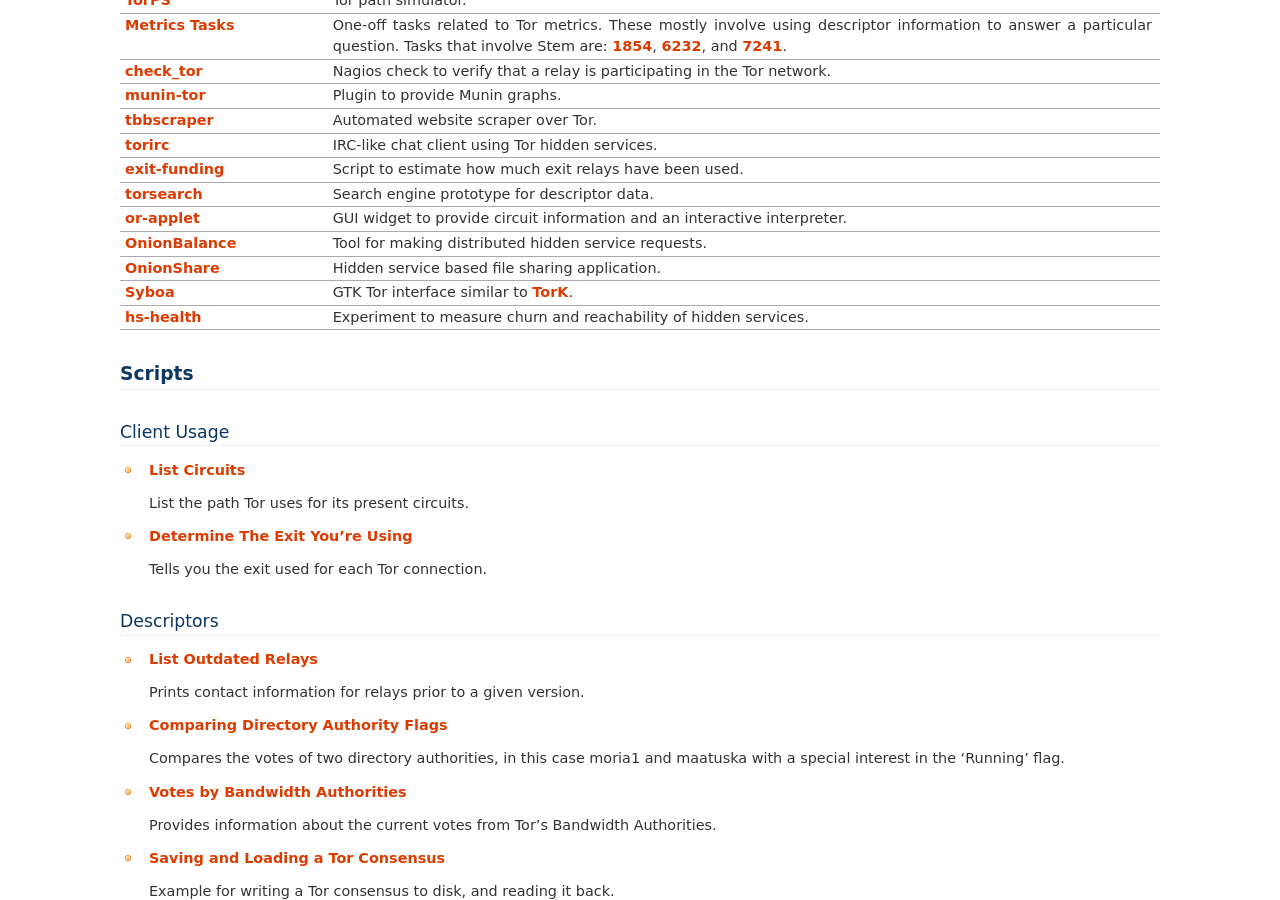
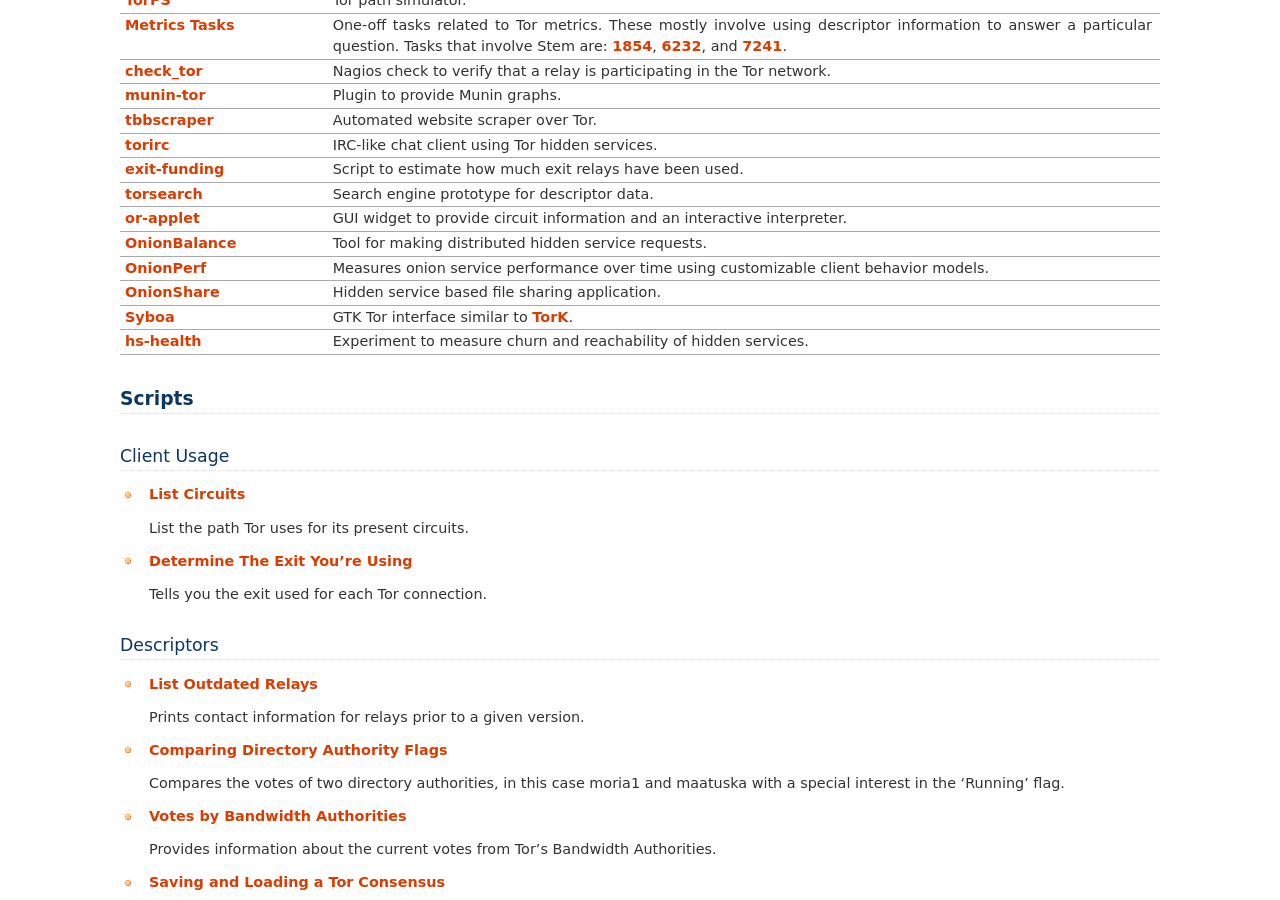
Before and after one commit to torproject/stem, a Sphinx documentation site: the page built from docs/tutorials/double_double_toil_and_trouble.rst, in a window 1280 px wide and 900 px high, scrolled down 667 px. Built offline with Sphinx 7.4.7, drawn with Linux system fonts in a browser that asks for light colours.

Commit message:
Add OnionPerf to examples page

```diff
--- a/docs/tutorials/double_double_toil_and_trouble.rst
+++ b/docs/tutorials/double_double_toil_and_trouble.rst
@@ -69,6 +69,7 @@
 `torsearch <https://github.com/wfn/torsearch>`_                                                             Search engine prototype for descriptor data.
 `or-applet <https://github.com/Yawning/or-applet>`_                                                         GUI widget to provide circuit information and an interactive interpreter.
 `OnionBalance <https://github.com/DonnchaC/onionbalance>`_                                                  Tool for making distributed hidden service requests.
+`OnionPerf <https://github.com/robgjansen/onionperf>`_                                                      Measures onion service performance over time using customizable client behavior models.
 `OnionShare <https://github.com/micahflee/onionshare>`_                                                     Hidden service based file sharing application.
 `Syboa <https://gitorious.org/syboa/syboa>`_                                                                GTK Tor interface similar to `TorK <http://sourceforge.net/projects/tork/>`_.
 `hs-health <https://gitlab.com/hs-health/hs-health>`_                                                       Experiment to measure churn and reachability of hidden services.
```
